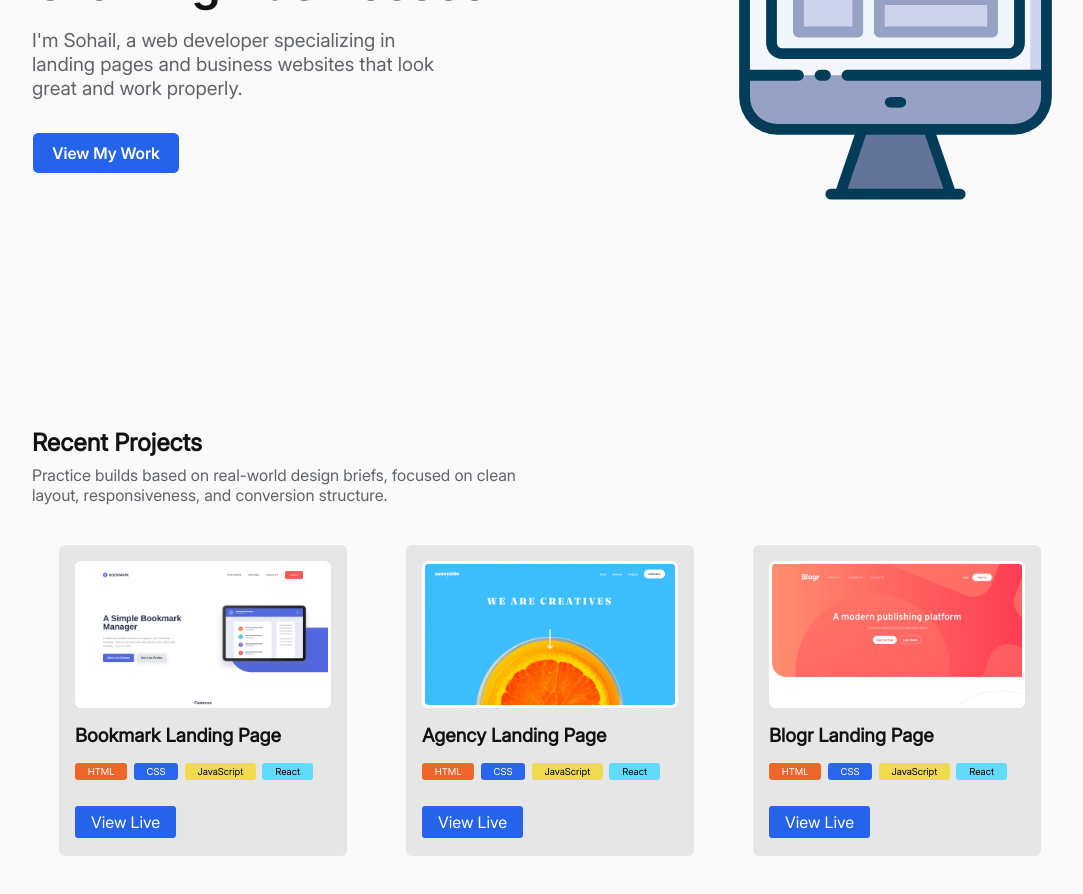
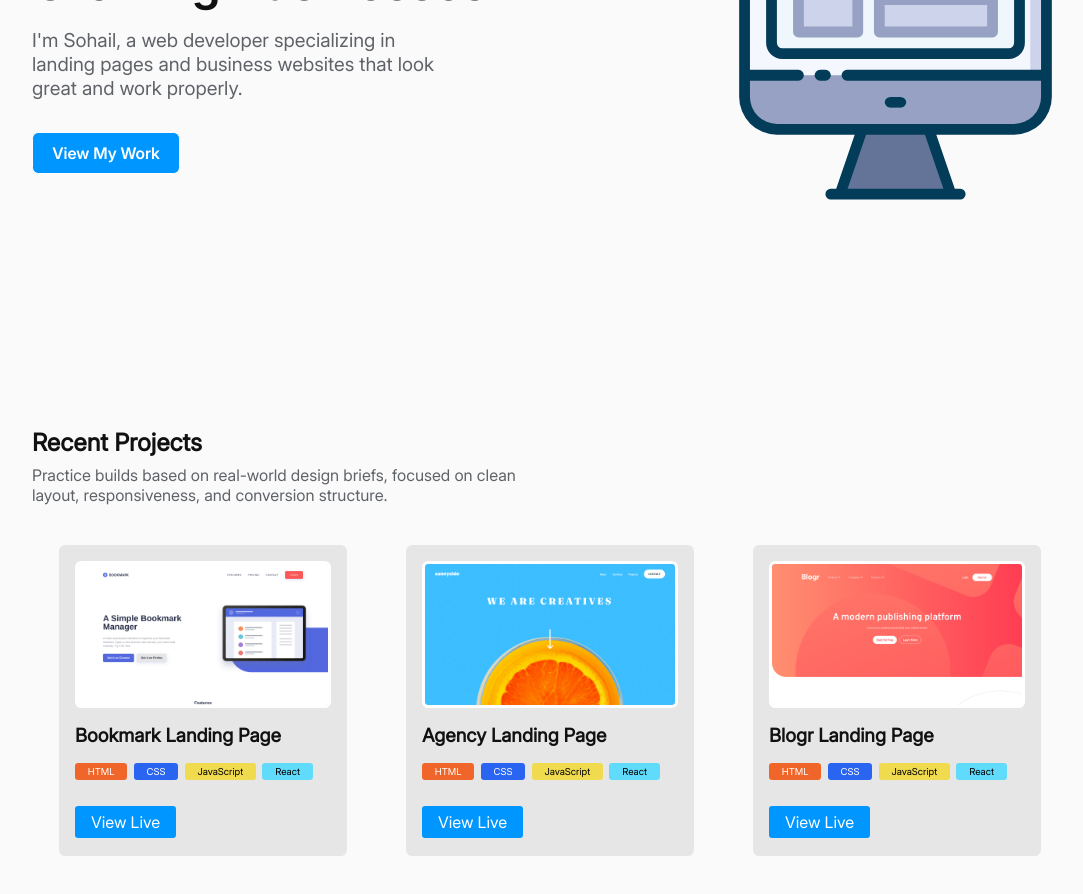
Before and after one commit to sohail-webdev/portfolio, a React (Vite) app: page / in a window 1280 px wide. Shown: the part 360-1254 px from the top of the page, without its empty margins (90-1173 px from the left). Built offline with nearby package versions, Linux system fonts and the light colour scheme.

Commit message:
refactor: change cta buttons' color

```diff
--- a/src/index.css
+++ b/src/index.css
@@ -133,7 +133,7 @@ img {
 .hero-heading-sub-heading-cta button {
   border: 0.1rem solid white;
   color: white;
-  background-color: #2563eb;
+  background-color: #0096ff;
   padding: 0.6rem 1.2rem;
   border-radius: 0.4rem;
   margin-top: 1rem;
@@ -207,7 +207,7 @@ img {
   margin-bottom: 0.5rem;
 }
 .project-card-cta-button > a {
-  background-color: #2563eb;
+  background-color: #0096ff;
   color: white;
   padding: 0.4rem 1rem;
   border-radius: 0.2rem;
@@ -352,7 +352,7 @@ img {
 /* Transition */
 .hero-heading-sub-heading-cta button,
 .project-card-cta-button > a {
-  transition: background-color 0.25s ease;
+  transition: background-color 0.2s ease;
 }
 /* Hover */
 @media (pointer: fine) {
@@ -362,7 +362,7 @@ img {
   }
   .hero-heading-sub-heading-cta button:hover,
   .project-card-cta-button > a:hover {
-    background-color: #1450d2;
+    background-color: #0086e6;
   }
 }
 /* Active */
@@ -372,5 +372,5 @@ img {
 }
 .hero-heading-sub-heading-cta button:active,
 .project-card-cta-button > a:active {
-  background-color: #1450d2;
+  background-color: #0086e6;
 }
```
